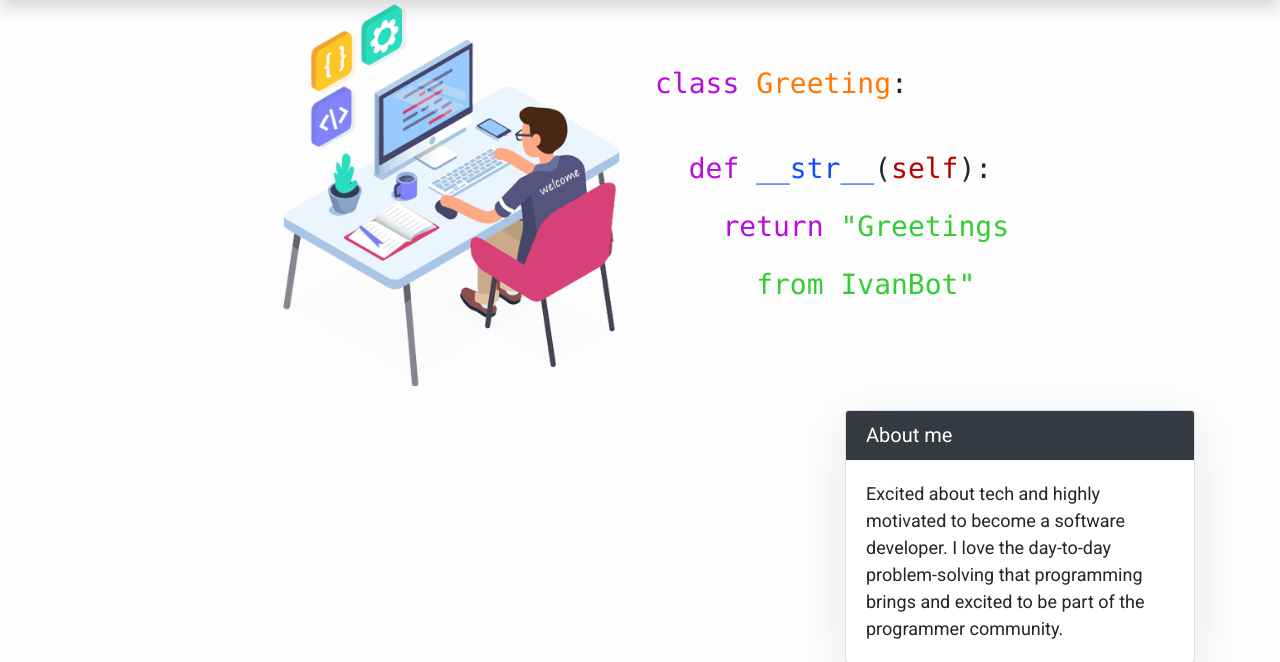
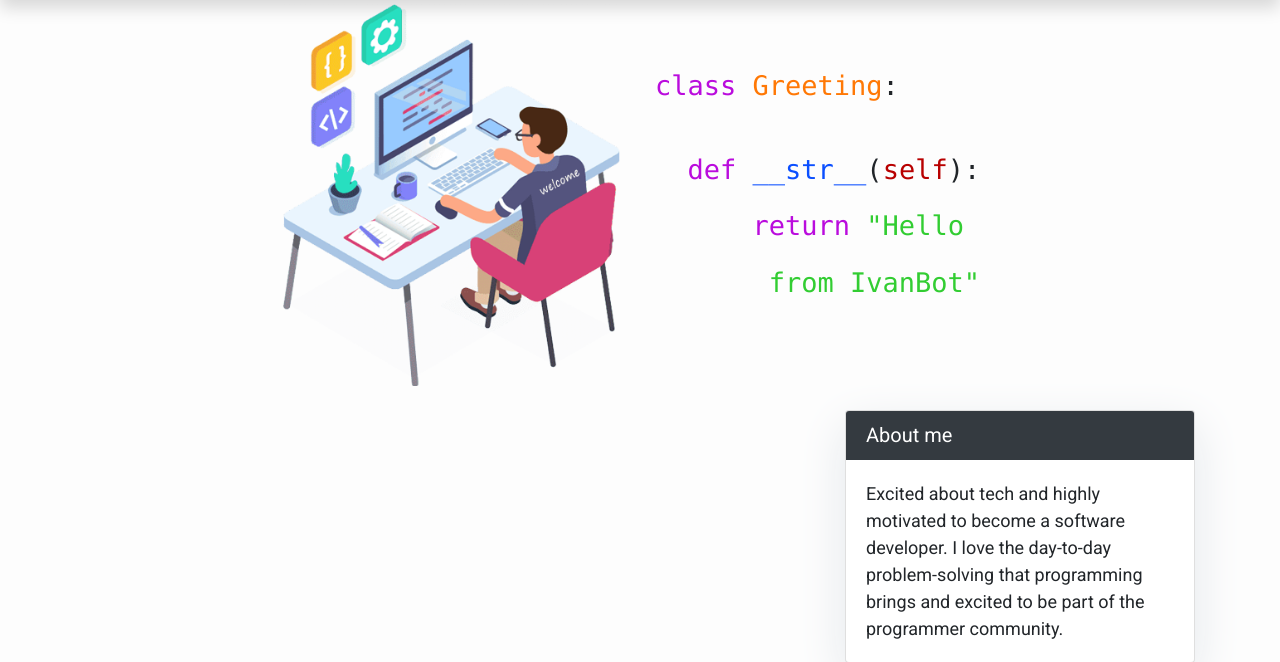
Before and after one commit to divakaivan/icc-blog, a Django app: page / in a window 1280 px wide. Shown: the part 59-721 px from the top of the page. Run offline with Django 3.2, Linux system fonts and the light colour scheme; data that the repository does not hold is empty; some libraries are stand-ins or nearby versions.

Commit message:
Changing pixels

```diff
--- a/mysite/templates/index.html
+++ b/mysite/templates/index.html
@@ -56,12 +56,12 @@
         }
     }
     #def-def {
-        animation: type1 2s steps(22);
+        animation: type1 2s steps(21);
         animation-delay: 1.75s;
         overflow: hidden;
         white-space: nowrap;
         font-family: Consolas, monospace;
-        width: 22ch;
+        width: 21ch;
         visibility: hidden;
     }
 
@@ -70,16 +70,16 @@
             width: 0;
         }
         100% {
-            width: 22ch;
+            width: 21ch;
         }
     }
     #return {
-        animation: type2 2s steps(21);
+        animation: type2 2s steps(20);
         animation-delay: 3.5s;
         overflow: hidden;
         white-space: nowrap;
         font-family: Consolas, monospace;
-        width: 21ch;
+        width: 20ch;
         visibility: hidden;
         word-wrap: normal;
     }
@@ -89,16 +89,16 @@
             width: 0;
         }
         100% {
-            width: 21ch;
+            width: 20ch;
         }
     }
         #return-finish {
-        animation: type3 2s steps(20);
+        animation: type3 2s steps(24);
         animation-delay: 5s;
         overflow: hidden;
         white-space: nowrap;
         font-family: Consolas, monospace;
-        width: 20ch;
+        width: 24ch;
         visibility: hidden;
         word-wrap: normal;
     }
@@ -108,7 +108,7 @@
             width: 0;
         }
         100% {
-            width: 20ch;
+            width: 24ch;
         }
     }
 
@@ -138,12 +138,12 @@
             <!--TODO: figure out how to properly add static files with Django-->
             <img class="img-fluid" src="https://github.com/divakaivan/icc-blog/blob/master/mysite/static/mysite/code-pc-welcome.png?raw=true"/>
         </div>
-        <div class="align-self-center col-md-5 sm-12">
-            <p style="font-size: 28px" class="class-def"><span style="color: #ba0cdd">class</span> <span style="color: #ff7805">Greeting</span>:</p>
+        <div id="code-snippet" class="align-self-center col-md-5 col-sm-12">
+            <p style="font-size: 27px" class="class-def"><span style="color: #ba0cdd">class</span> <span style="color: #ff7805">Greeting</span>:</p>
             <br>
-            <p style="font-size: 28px" id="def-def">&emsp;&emsp;<span style="color: #ba0cdd">def</span> <span style="color: #0b4fff">__str__</span>(<span style="color: #b80000">self</span>):</p>
-            <p style="font-size: 28px" id="return">&emsp;&emsp;&emsp;&emsp;<span style="color: #ba0cdd">return</span> <span style="color: limegreen">"Greetings</span></p>
-            <p style="font-size: 28px" id="return-finish">&emsp;&emsp;&emsp;&emsp;&emsp;&emsp;<span style="color: limegreen">from IvanBot"</span></p>
+            <p style="font-size: 27px" id="def-def">&nbsp;&nbsp;<span style="color: #ba0cdd">def</span> <span style="color: #0b4fff">__str__</span>(<span style="color: #b80000">self</span>):</p>
+            <p style="font-size: 27px" id="return">&nbsp;&nbsp;&nbsp;&nbsp;&nbsp;&nbsp;<span style="color: #ba0cdd">return</span> <span style="color: limegreen">"Hello</span></p>
+            <p style="font-size: 27px" id="return-finish">&nbsp;&nbsp;&nbsp;&nbsp;&nbsp;&nbsp;&nbsp;<span style="color: limegreen">from IvanBot"</span></p>
         </div>
         <div class="col-md-2 sm-0"></div>
     </div>
```
